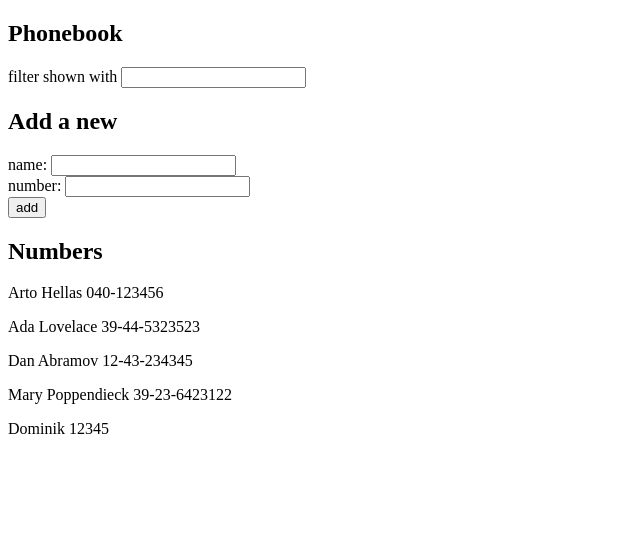
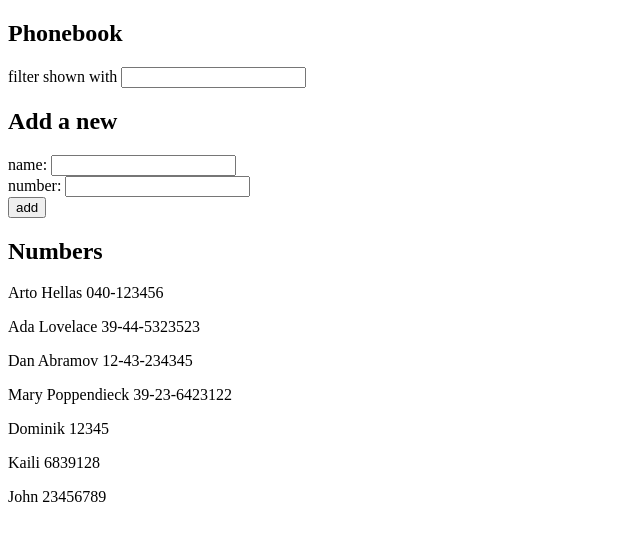
Before and after one commit to Dmkk01/Helsinki-Full-Stack-Web-Development, a React (Create React App) app in the folder Part 2 - Communicating with Server/phonebook/: page / in a window 1280 px wide. Shown: the top 540 px of the page, without its empty margins (0-640 px from the left). Built offline with nearby package versions, Linux system fonts and the light colour scheme; data requests are answered from the project's data file; the HTML template or start-up script is replaced by a standard one.

Commit message:
Upload Exercise 2.16

```diff
--- a/Part 2 - Communicating with Server/phonebook/db.json
+++ b/Part 2 - Communicating with Server/phonebook/db.json
@@ -24,6 +24,16 @@
       "name": "Dominik",
       "number": "12345",
       "id": 5
+    },
+    {
+      "name": "Kaili",
+      "number": "6839128",
+      "id": 6
+    },
+    {
+      "name": "John",
+      "number": "23456789",
+      "id": 7
     }
   ]
 }
--- a/Part 2 - Communicating with Server/phonebook/src/App.js
+++ b/Part 2 - Communicating with Server/phonebook/src/App.js
@@ -1,5 +1,5 @@
 import React, { useState, useEffect } from 'react'
-import axios from 'axios'
+import personService from './services/persons'
 
 
 const Persons = ({persons}) => {
@@ -47,15 +47,13 @@
   const [filter, setFilter] = useState('')
 
 
-  const hook = () => {
-    axios
-      .get('http://localhost:3001/persons')
-      .then(response => {
-        setPersons(response.data)
-      })
-  }
-
-  useEffect(hook, [])
+  useEffect(() => {
+    personService
+      .getAll()
+      .then(initialNotes => {
+        setPersons(initialNotes)
+    })
+  }, [])
 
   const handlePersonChange = (event) => {
     setNewName(event.target.value)
@@ -80,15 +78,14 @@
         name: newName,
         number: newNumber,
       }
-      axios
-          .post('http://localhost:3001/persons', personObject)
-          .then(response => {
-            setPersons(persons.concat(response.data))
-            setNewName('')
-            setNewNumber('')
-          })
+      personService
+      .create(personObject)
+        .then(returnedNote => {
+        setPersons(persons.concat(returnedNote))
+        setNewName('')
+        setNewNumber('')
+      })
     }
-
   }
 
   const personsToShow = () => {
--- /dev/null
+++ b/Part 2 - Communicating with Server/phonebook/src/services/persons.js
@@ -0,0 +1,26 @@
+import axios from 'axios'
+const baseUrl = 'http://localhost:3001/persons'
+
+const getAll = () => {
+  const request = axios.get(baseUrl)
+  return request.then(response => response.data)
+}
+
+const create = newObject => {
+  const request = axios.post(baseUrl, newObject)
+  return request.then(response => response.data)
+}
+
+const update = (id, newObject) => {
+  const request = axios.put(`${baseUrl}/${id}`, newObject)
+  return request.then(response => response.data)
+}
+
+// export default { getAll, create, update }
+const exportedObject = {
+    getAll,
+    create,
+    update
+};
+
+export default exportedObject;
```
